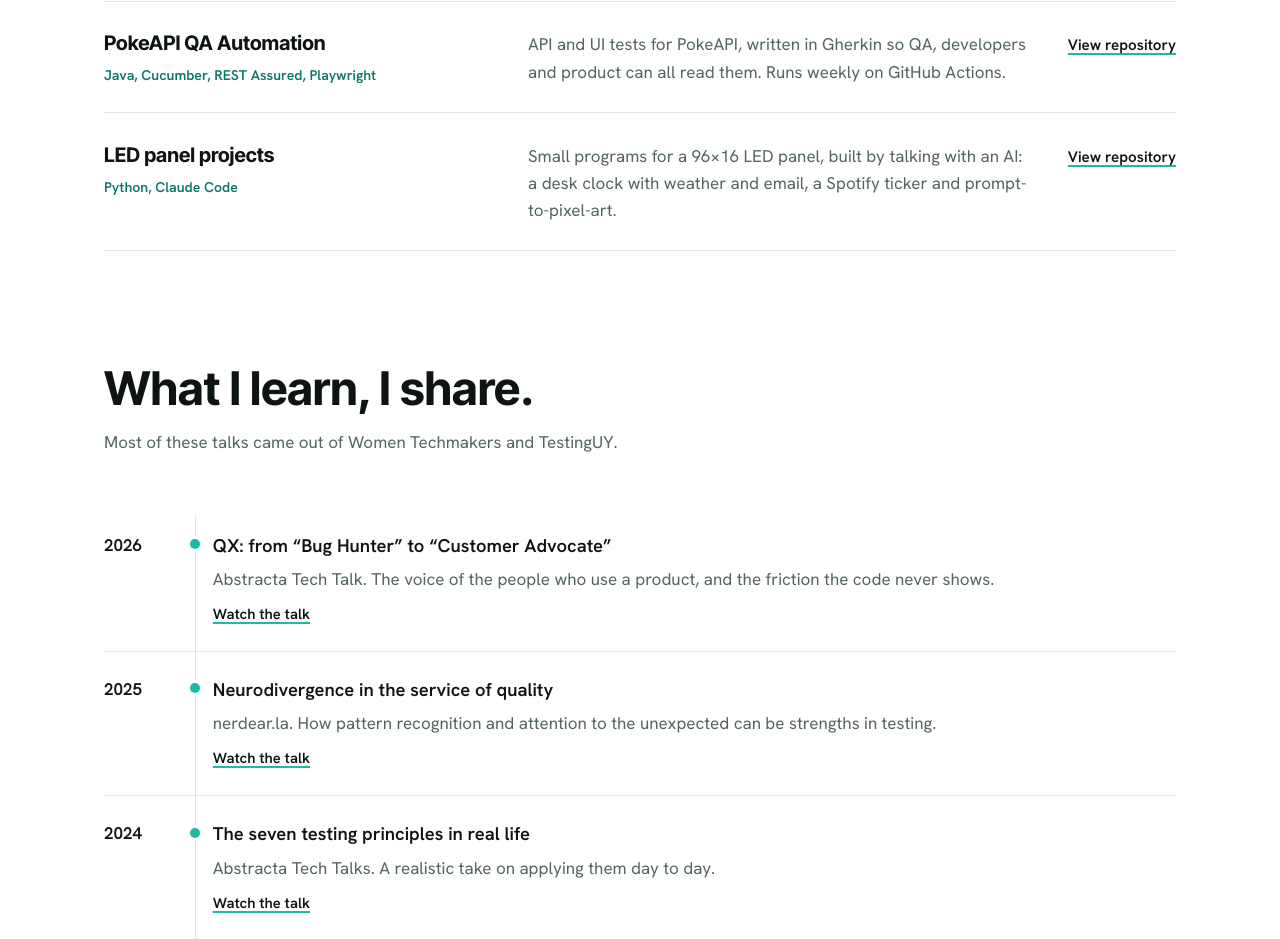
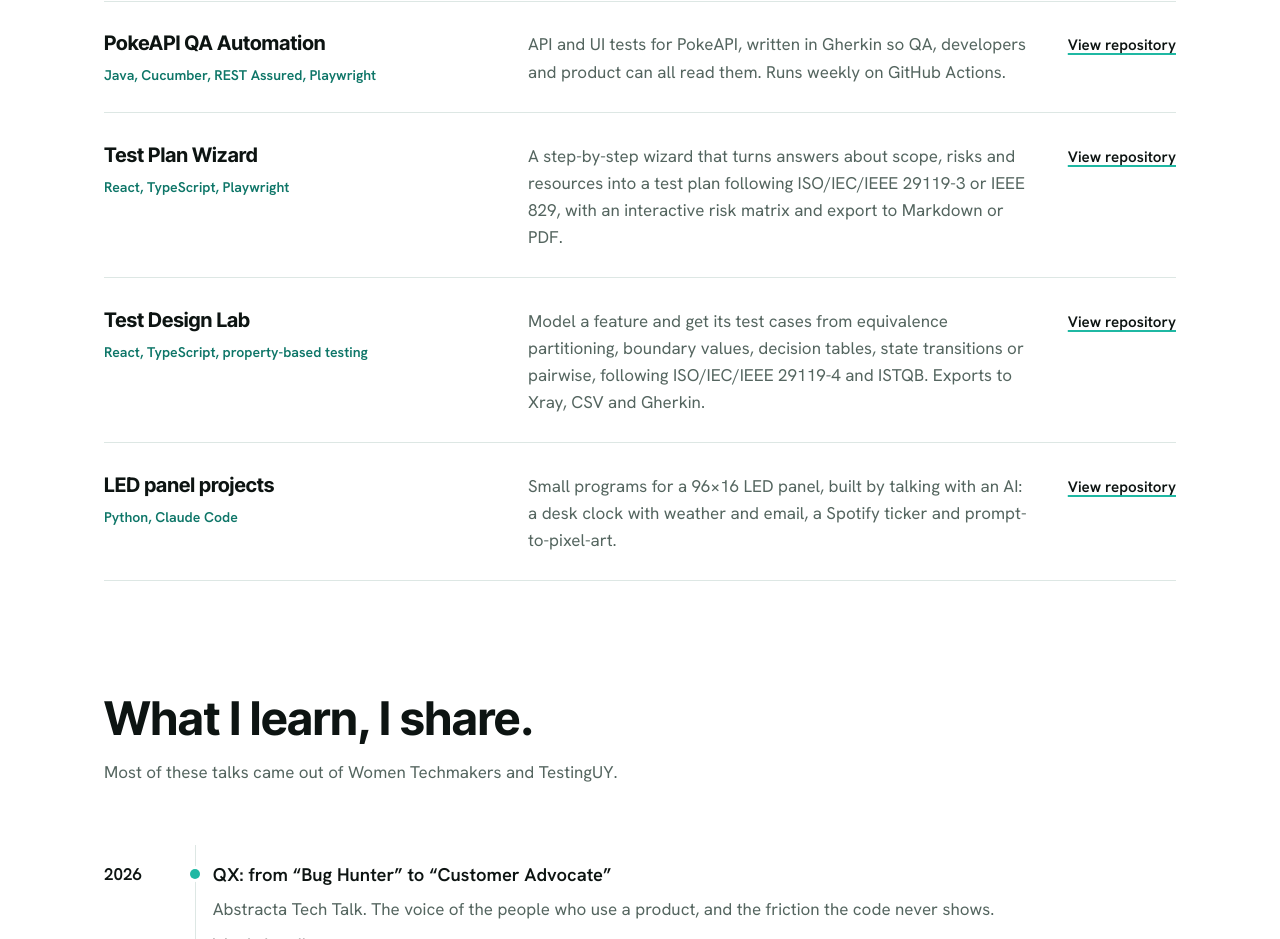
Before and after one commit to anagonzalezlame/anagonzalez-uy, a plain HTML site: page index.html in a window 1280 px wide. Shown: the part 3580-4519 px from the top of the page. Drawn offline with Linux system fonts and the light colour scheme.

Commit message:
Add Test Plan Wizard and Test Design Lab to Work in the open
Co-Authored-By: Claude Opus 5.5 <noreply@anthropic.com>

```diff
--- a/index.html
+++ b/index.html
@@ -393,6 +393,16 @@ footer{border-top:1px solid var(--line);padding-block:2rem}
           <a href="https://github.com/anagonzalezlame/pokeapi-qa-automation" target="_blank" rel="noopener" data-i18n="w.repo">View repository</a>
         </li>
         <li>
+          <h3>Test Plan Wizard<span class="stack">React, TypeScript, Playwright</span></h3>
+          <p data-i18n="w4.p">A step-by-step wizard that turns answers about scope, risks and resources into a test plan following ISO/IEC/IEEE 29119-3 or IEEE 829, with an interactive risk matrix and export to Markdown or PDF.</p>
+          <a href="https://github.com/anagonzalezlame/test-plan-wizard" target="_blank" rel="noopener" data-i18n="w.repo">View repository</a>
+        </li>
+        <li>
+          <h3>Test Design Lab<span class="stack" data-i18n="w5.s">React, TypeScript, property-based testing</span></h3>
+          <p data-i18n="w5.p">Model a feature and get its test cases from equivalence partitioning, boundary values, decision tables, state transitions or pairwise, following ISO/IEC/IEEE 29119-4 and ISTQB. Exports to Xray, CSV and Gherkin.</p>
+          <a href="https://github.com/anagonzalezlame/test-design-lab" target="_blank" rel="noopener" data-i18n="w.repo">View repository</a>
+        </li>
+        <li>
           <h3 data-i18n="w3.h">LED panel projects<span class="stack">Python, Claude Code</span></h3>
           <p data-i18n="w3.p">Small programs for a 96×16 LED panel, built by talking with an AI: a desk clock with weather and email, a Spotify ticker and prompt-to-pixel-art.</p>
           <a href="https://github.com/anagonzalezlame/led-projects" target="_blank" rel="noopener" data-i18n="w.repo">View repository</a>
@@ -538,6 +548,9 @@ footer{border-top:1px solid var(--line);padding-block:2rem}
     'w2.p':'Pruebas de API y de interfaz para PokeAPI, escritas en Gherkin para que QA, desarrollo y producto puedan leerlas. Corren cada semana en GitHub Actions.',
     'w3.h':'Proyectos con un panel LED<span class="stack">Python, Claude Code</span>',
     'w3.p':'Pequeños programas para un panel LED de 96×16, hechos conversando con una IA: un reloj de escritorio con clima y correo, una marquesina de Spotify y pixel art a partir de un texto.',
+    'w4.p':'Un asistente paso a paso que convierte respuestas sobre alcance, riesgos y recursos en un plan de pruebas según ISO/IEC/IEEE 29119-3 o IEEE 829, con matriz de riesgos interactiva y exportación a Markdown o PDF.',
+    'w5.s':'React, TypeScript, pruebas basadas en propiedades',
+    'w5.p':'Modelás una funcionalidad y obtenés sus casos de prueba con particiones de equivalencia, valores límite, tablas de decisión, transición de estados o pairwise, según ISO/IEC/IEEE 29119-4 e ISTQB. Exporta a Xray, CSV y Gherkin.',
     'w.repo':'Ver repositorio',
     'talks.h2':'Lo que aprendo, lo comparto.',
     'talks.p':'La mayoría de estas charlas salieron de Women Techmakers y TestingUY.',
```
